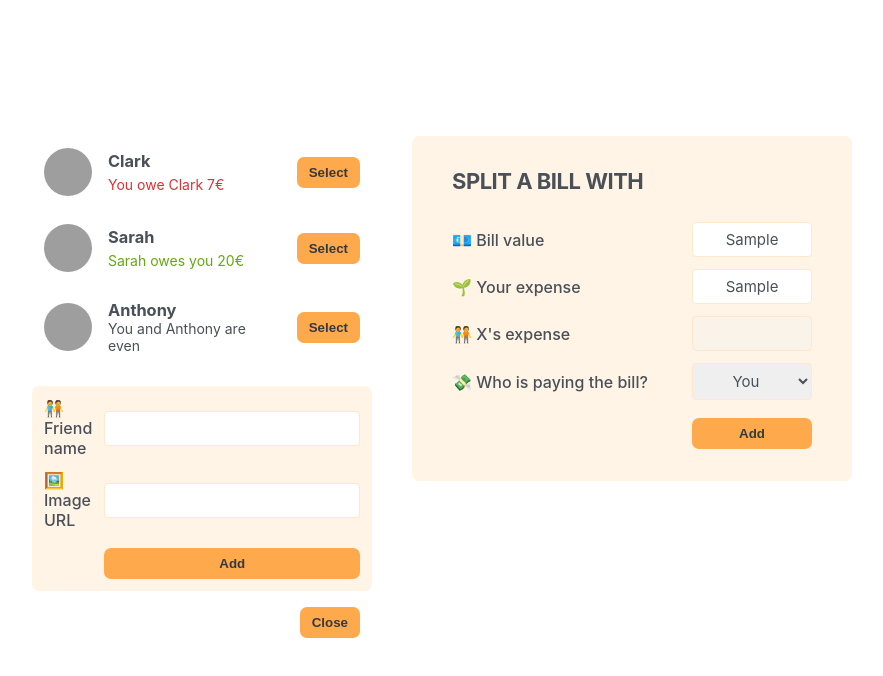
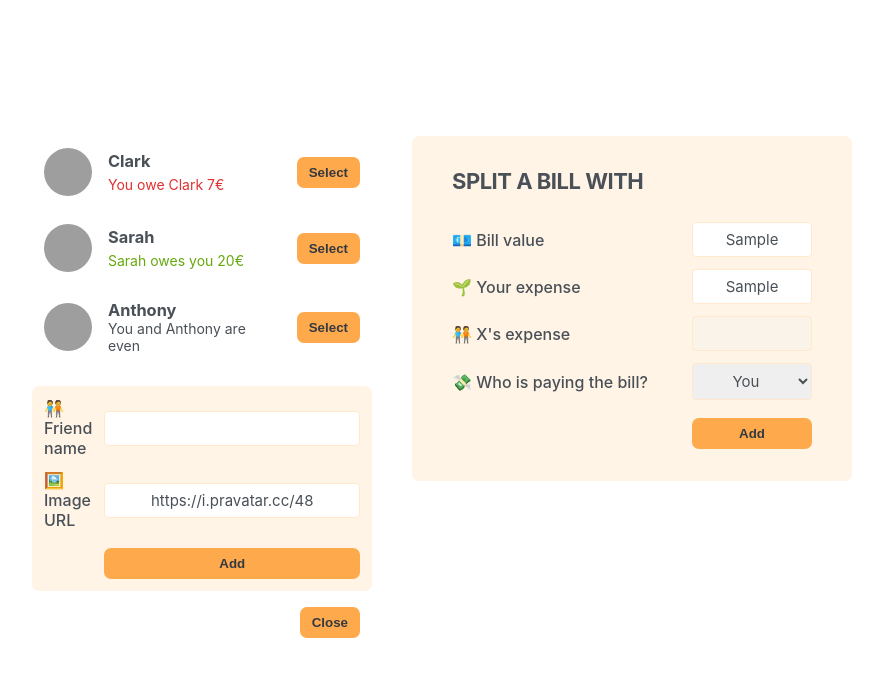
Before and after one commit to undrnz-dazzl-sky/split-expences, a React (Create React App) app: page / in a window 1280 px wide. Both pictures are taken after typing "Sample", "Sample" into the empty fields and a click on the button "Add friend". Shown: the top 676 px of the page, without its empty margins (198-1081 px from the left). Built offline with nearby package versions, Linux system fonts and the light colour scheme; grey boxes are pictures that could not be loaded.

Commit message:
new person can be added using the form now

```diff
--- a/src/App.js
+++ b/src/App.js
@@ -83,12 +83,34 @@
 }
 
 function FormAddFriend() {
-  return <form className="form-add-friend">
+  const [name, setName] = useState('');
+  const [image, setImage] = useState('https://i.pravatar.cc/48');
+
+  function handleSubmit(e) {
+    e.preventDefault();
+
+    if (!name || !image) return;
+
+    const id = crypto.randomUUID();
+    const newFriend = {
+      name,
+      image: `${image}?=${id}`,
+      balance: 0,
+    };
+
+    console.log(newFriend);
+
+    setName('')
+    setImage("https://i.pravatar.cc/48")
+  }
+
+  return <form className="form-add-friend" onSubmit={handleSubmit}>
     <label>🧑‍🤝‍🧑Friend name</label>
-    <input type="text" />
+    <input type="text" value={name} onChange={e => setName(e.target.value)} />
+
 
     <label>🖼️ Image URL</label>
-    <input type="text" />
+    <input type="text" value={image} onChange={e => setImage(e.target.value)} />
 
     <Button>Add</Button>
   </form>
```
